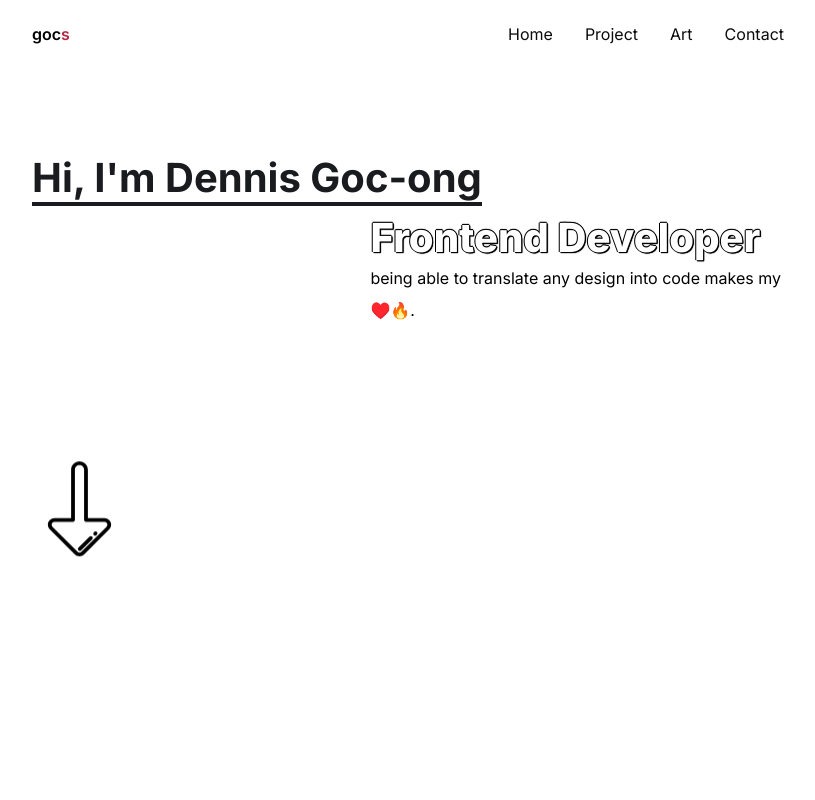
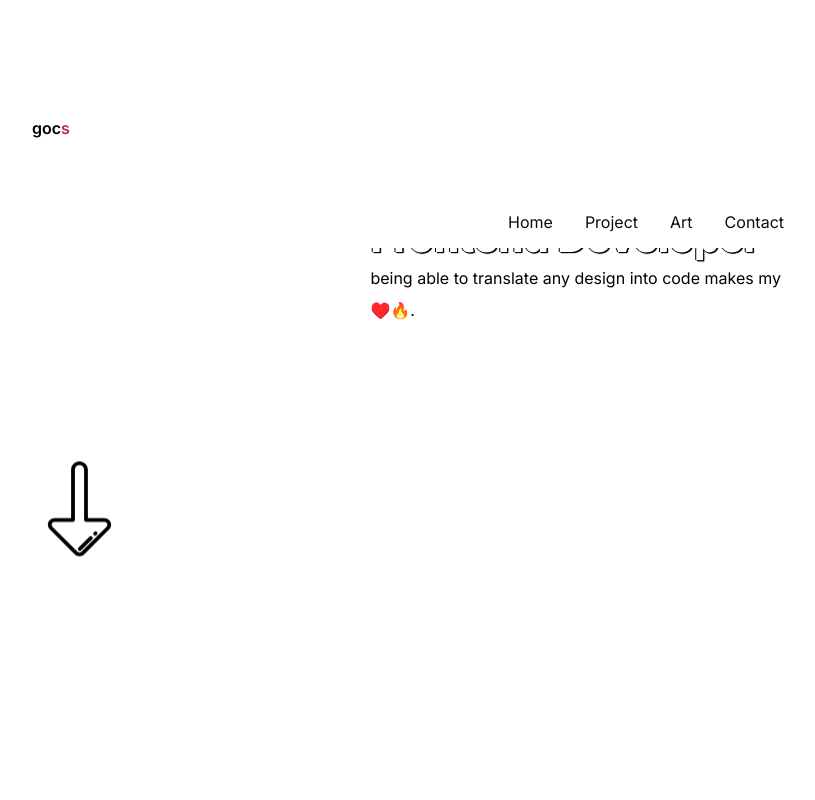
Before and after one commit to m-dennisgocong/gocs, a React (Vite) app: page / in a window 1280 px wide. Shown: the top 800 px of the page, without its empty margins (232-1047 px from the left). Built offline with nearby package versions, Linux system fonts and the light colour scheme.

Commit message:
update: set menu list a little bit closer to top

```diff
--- a/src/styles/Navigation.scss
+++ b/src/styles/Navigation.scss
@@ -33,7 +33,8 @@
         display: flex;
         flex-direction: column;
         align-items: center;
-        justify-content: center;
+        // justify-content: center;
+        padding-top: 25%;
         position: fixed;
         // top: 0;
         right: 0;
@@ -64,7 +65,7 @@
             margin: 0;
             padding: 0;
             line-height: 3.2rem;
-            // margin-top: 15%;
+
             // padding: 2rem 3rem;
             text-align: center;
             li{
```
